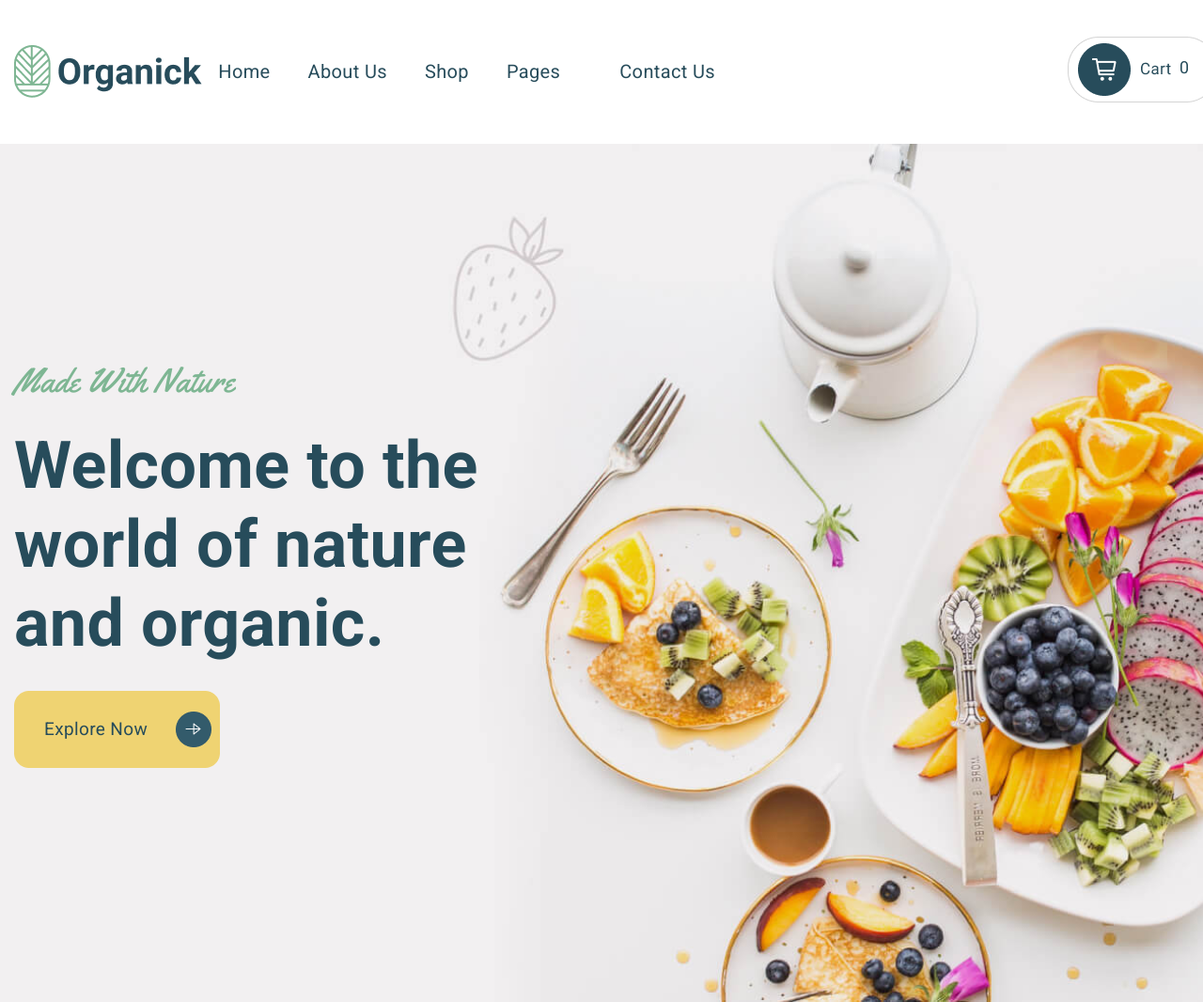
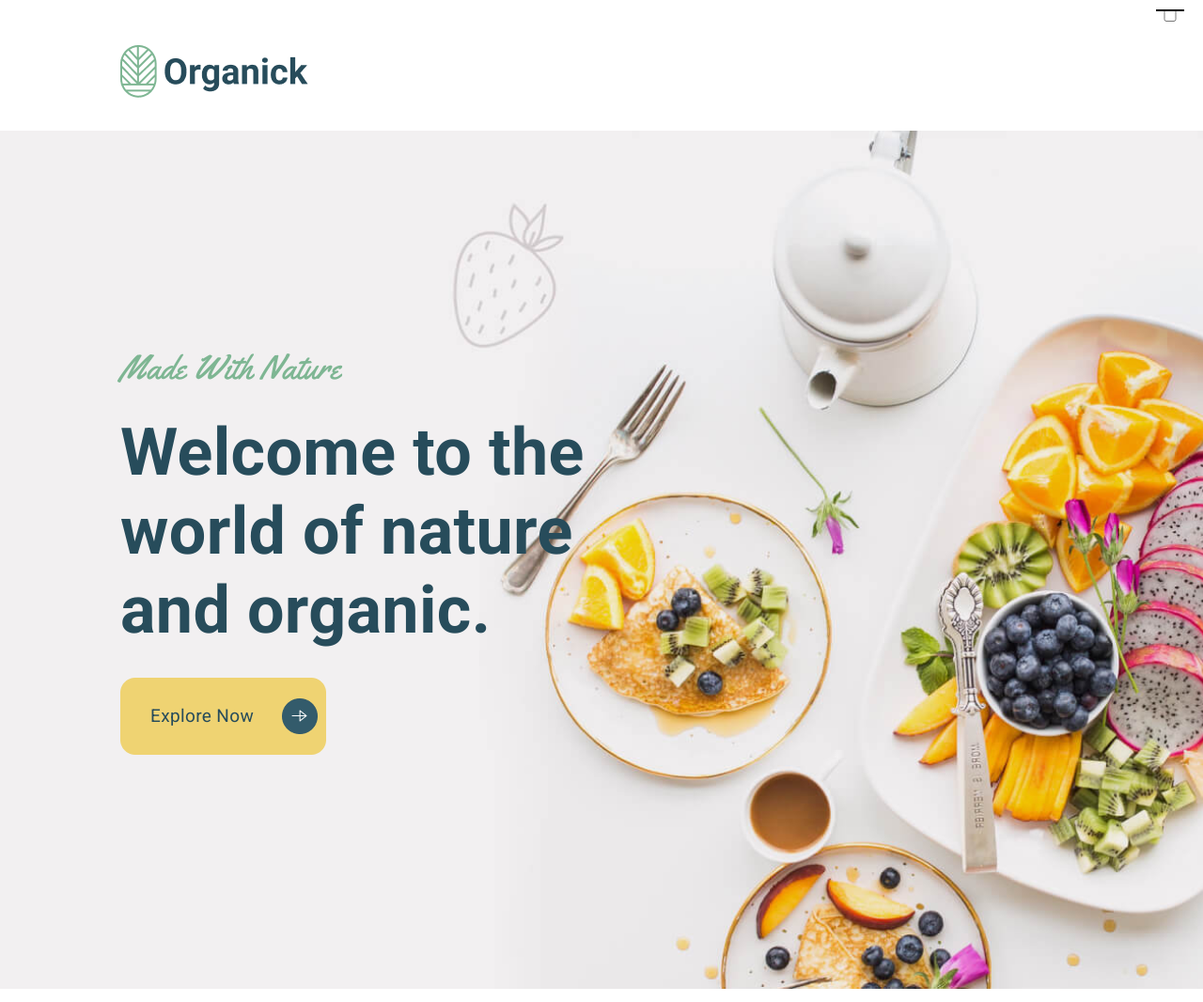
Before and after one commit to OlgaRybachenko/testRepo, a plain HTML site: page exam.html in a window 1280 px wide. Shown: the top 1066 px of the page at 94% size. Drawn offline with nearby package versions, Linux system fonts and the light colour scheme.

Commit message:
creating a new file

```diff
--- a/exam.css
+++ b/exam.css
@@ -47,6 +47,10 @@ body {
   display: flex;
   margin-top: 48px;
 }
+#burger,
+[for=burger] {
+  display: none;
+}
 .nav__item {
   display: flex;
   flex-wrap: wrap;
@@ -62,6 +66,7 @@ body {
   align-items: center;
   gap: 40px;
   margin-top: -70px;
+
 }
 .nav__item--link {
   display: flex;
@@ -71,6 +76,7 @@ body {
 }
  .nav__item--link-menu {
   color: #274C5B;
+  margin-top: 15px;
 }
 .nav__item--link-menu:hover {
   color: #7EB693;
--- a/exam.html
+++ b/exam.html
@@ -10,11 +10,14 @@
 <link rel="preconnect" href="https://fonts.gstatic.com" crossorigin>
 <link href="https://fonts.googleapis.com/css2?family=Open+Sans:wght@400;700&family=Roboto:wght@400;700&family=Yellowtail&display=swap" rel="stylesheet">
   <link rel="stylesheet" href="exam.css">
+  <link rel="stylesheet" href="media.css">
 </head>
 <body>
   <nav class="nav">
     <div class="container">
       <span class="nav__logo"><img src="./img(2)/IMAGE lo.png" alt="#"></span>
+      <input type="checkbox" id="burger">
+      <label for="burger"></label>
       <ul class="nav__item">
         <li class="nav__item--link"><a class="nav__item--link-menu" href="#">Home</a></li>
         <li class="nav__item--link"><a class="nav__item--link-menu" href="#">About Us</a></li>
@@ -231,9 +234,7 @@
   </div>
  </section>
  <footer class="map">
-  <div class="container">
     <iframe class="map__block" src="https://www.google.com/maps/embed?pb=!1m14!1m12!1m3!1d5972475.600415197!2d-100.24748823643172!3d44.75576435106457!2m3!1f0!2f0!3f0!3m2!1i1024!2i768!4f13.1!5e0!3m2!1sru!2sby!4v1682872221101!5m2!1sru!2sby" width="1440" height="662" style="border:0;" allowfullscreen="" loading="lazy" referrerpolicy="no-referrer-when-downgrade"></iframe>
-  </div>
  </footer>
 </body>
 </html>
--- /dev/null
+++ b/media.css
@@ -0,0 +1,20 @@
+@media (max-width:1280px) {
+  .container {
+    width: 80%;
+  }
+  #burger,
+  [for=burger] {
+    display: block;
+    border: 1px solid #000;
+    position: fixed;
+    z-index: 10;
+    width: 30px;
+    text-align: center;
+    /*left: auto;*/
+    right: 20px;
+    top: 10px;
+  }
+  .nav__item {
+    display: none;
+  }
+}
```
